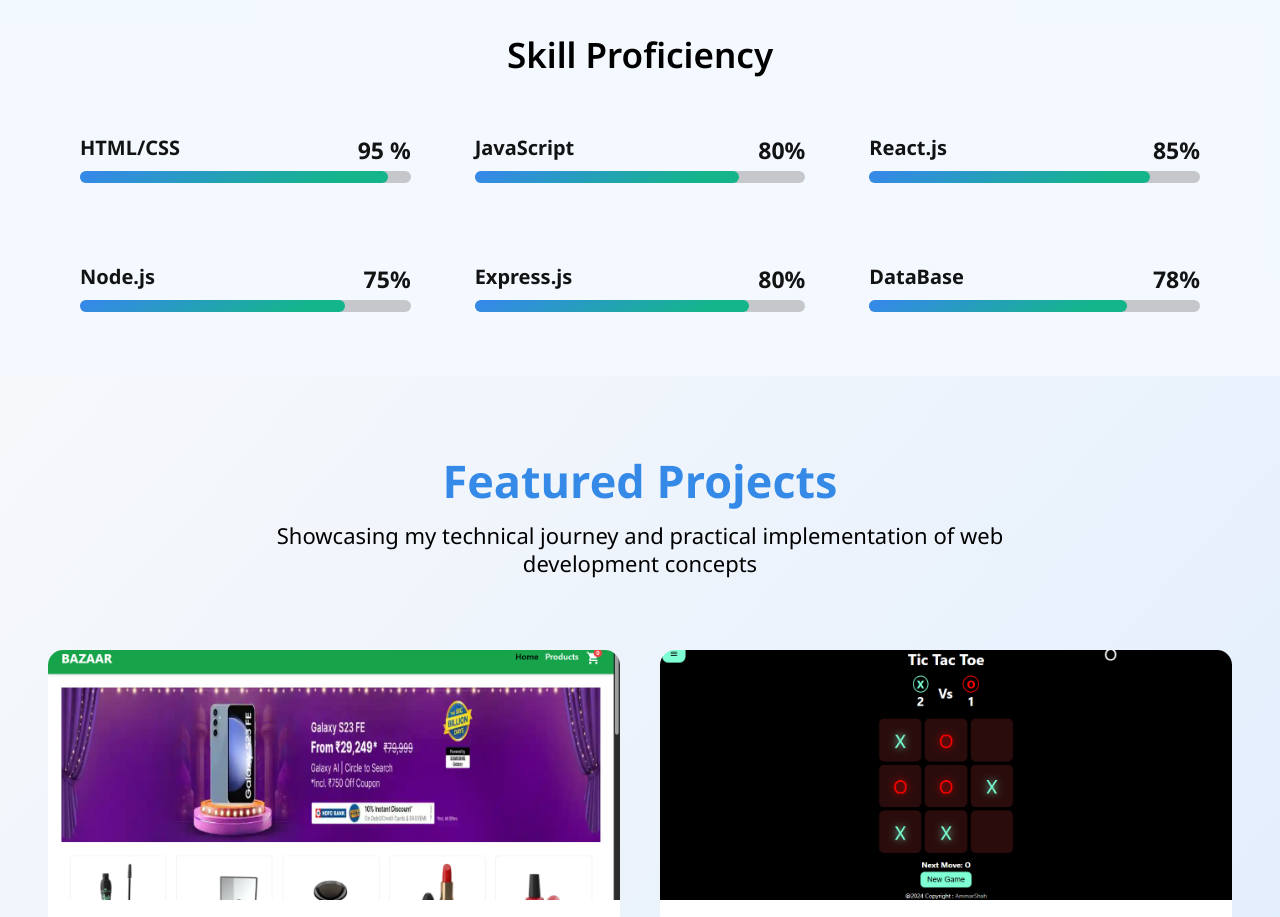
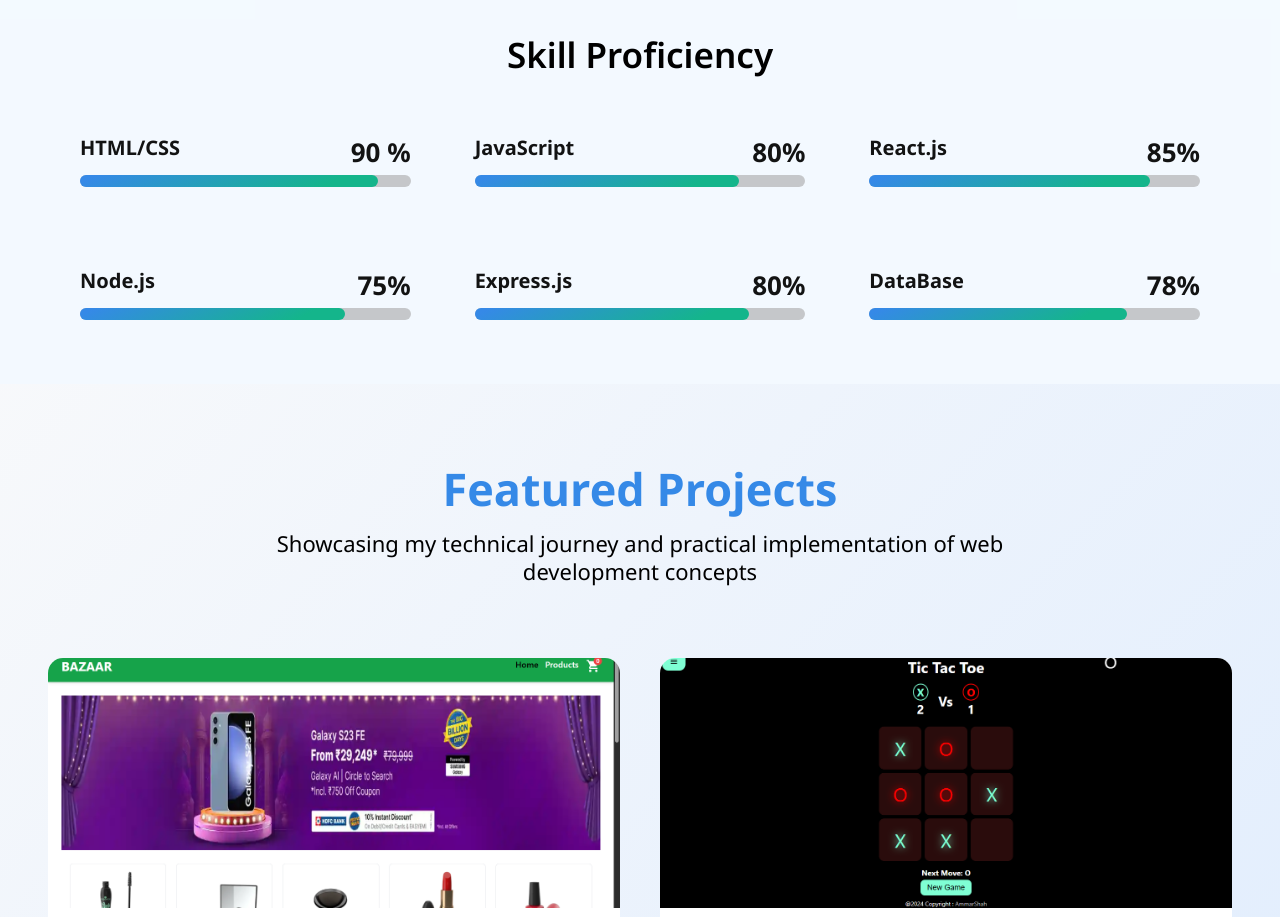
Before and after one commit to abuammar003/abuammar-portfolio, a React (Vite) app: page / in a window 1280 px wide. Shown: the part 1760-2677 px from the top of the page. Built offline with nearby package versions, Linux system fonts and the light colour scheme.

Commit message:
Skill Section Updated

```diff
--- a/src/components/Skills/Skills.css
+++ b/src/components/Skills/Skills.css
@@ -144,7 +144,7 @@
     /* font-size: ; */
 }
 .skil_range h2 span {
-    font-size: clamp(19px, 2vw, 23px);
+    font-size: clamp(21px, 3vw, 26px);
 }
 .skil_range .range_white {
     width: 100%;
@@ -165,7 +165,7 @@
     background: linear-gradient(153deg, rgba(53, 137, 231, 1) 5%, rgba(20, 181, 139, 1) 83%);
 }
 
-.range_blueHTML { width: 93%; }
+.range_blueHTML { width: 90%; }
 .range_blueJS { width: 80%; }
 .range_blueRJs { width: 85%; }
 .range_blueNJs { width: 80%; }
--- a/src/components/Skills/Skills.jsx
+++ b/src/components/Skills/Skills.jsx
@@ -10,7 +10,7 @@
 import { VscVscode } from "react-icons/vsc";
 
 const Skills = () => {
-    const {ref, inView} = useInView({triggerOnce : true, threshold : 0.1});
+    const {ref, inView} = useInView({triggerOnce : true, threshold : 0.5});
 
   return (
     <div className='skil_main' id='skill'>
@@ -69,7 +69,7 @@
             <h1>Skill Proficiency</h1>
         <div className="skilrng_main" ref={ref}>
             <div className="skil_range">
-                <h2>HTML/CSS <span>{inView && <CountUp end={95} duration={2} separator=','/>} %
+                <h2>HTML/CSS <span>{inView && <CountUp end={90} duration={2} />} %
                  {/* 95%  */}
                 </span></h2>
                 <div className="range_white">
@@ -78,7 +78,7 @@
             </div>
              <div className="skil_range">
                 <h2>JavaScript
-                    <span>{inView && <CountUp end={80} duration={2} separator=','/>}%</span>
+                    <span>{inView && <CountUp end={80} duration={2} />}%</span>
                     </h2>
                 <div className="range_white">
                     <div className="range_blueJS"></div>
@@ -86,7 +86,7 @@
             </div>
              <div className="skil_range">
                 <h2>React.js
-                    <span>{inView && <CountUp end={85} duration={2} separator=','/>}%</span>
+                    <span>{inView && <CountUp end={85} duration={2} />}%</span>
                     </h2>
                 <div className="range_white">
                     <div className="range_blueRJs"></div>
@@ -94,7 +94,7 @@
             </div>
              <div className="skil_range">
                 <h2>Node.js
-                    <span>{inView && <CountUp end={75} duration={2} separator=','/>}%</span>
+                    <span>{inView && <CountUp end={75} duration={2} />}%</span>
                 </h2>
                 <div className="range_white">
                     <div className="range_blueNJs"></div>
@@ -102,7 +102,7 @@
             </div>
              <div className="skil_range">
                 <h2>Express.js
-                    <span>{inView && <CountUp end={80} duration={2} separator=','/>}%</span>
+                    <span>{inView && <CountUp end={80} duration={2} />}%</span>
                 </h2>
                 <div className="range_white">
                     <div className="range_blueEJs"></div>
@@ -110,7 +110,7 @@
             </div>
              <div className="skil_range">
                 <h2>DataBase
-                    <span>{inView && <CountUp end={78} duration={2} separator=','/>}%</span>
+                    <span>{inView && <CountUp end={78} duration={2} />}%</span>
                 </h2>
                 <div className="range_white">
                     <div className="range_blueDB"></div>
```
